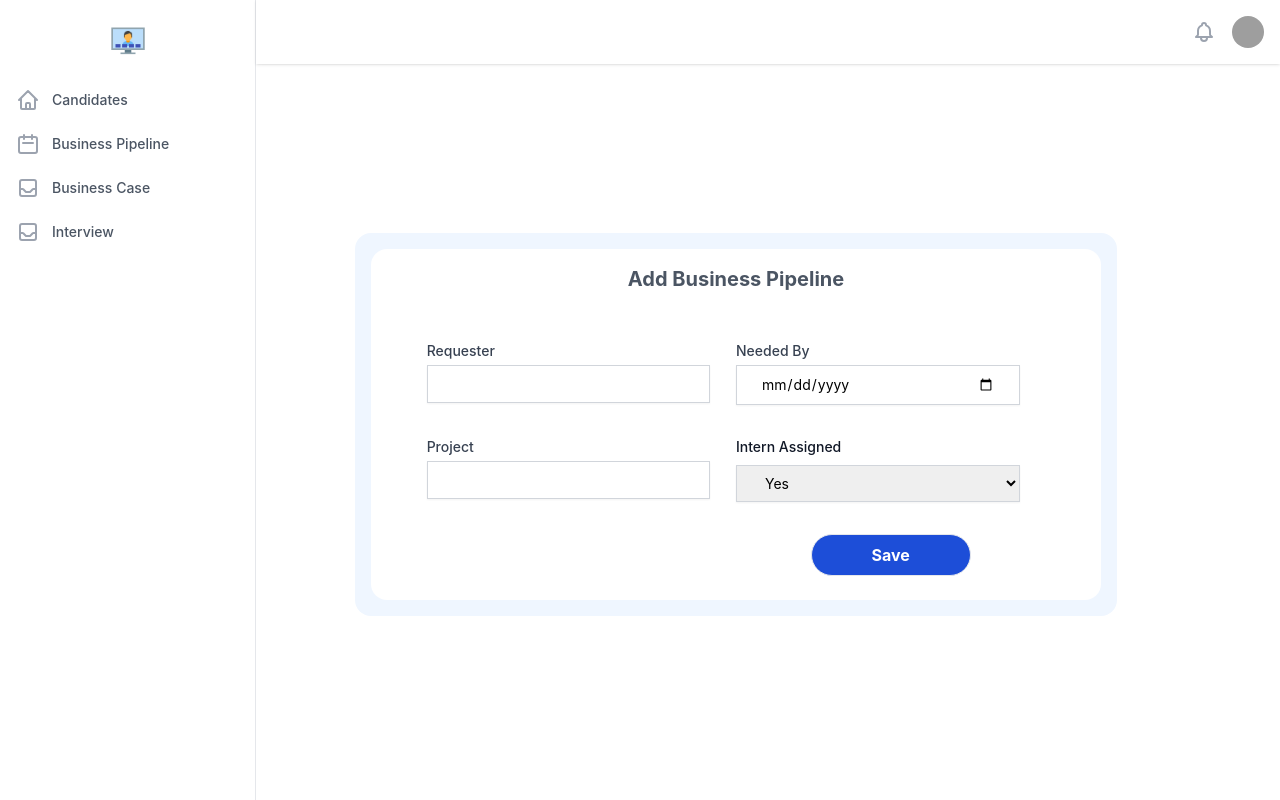
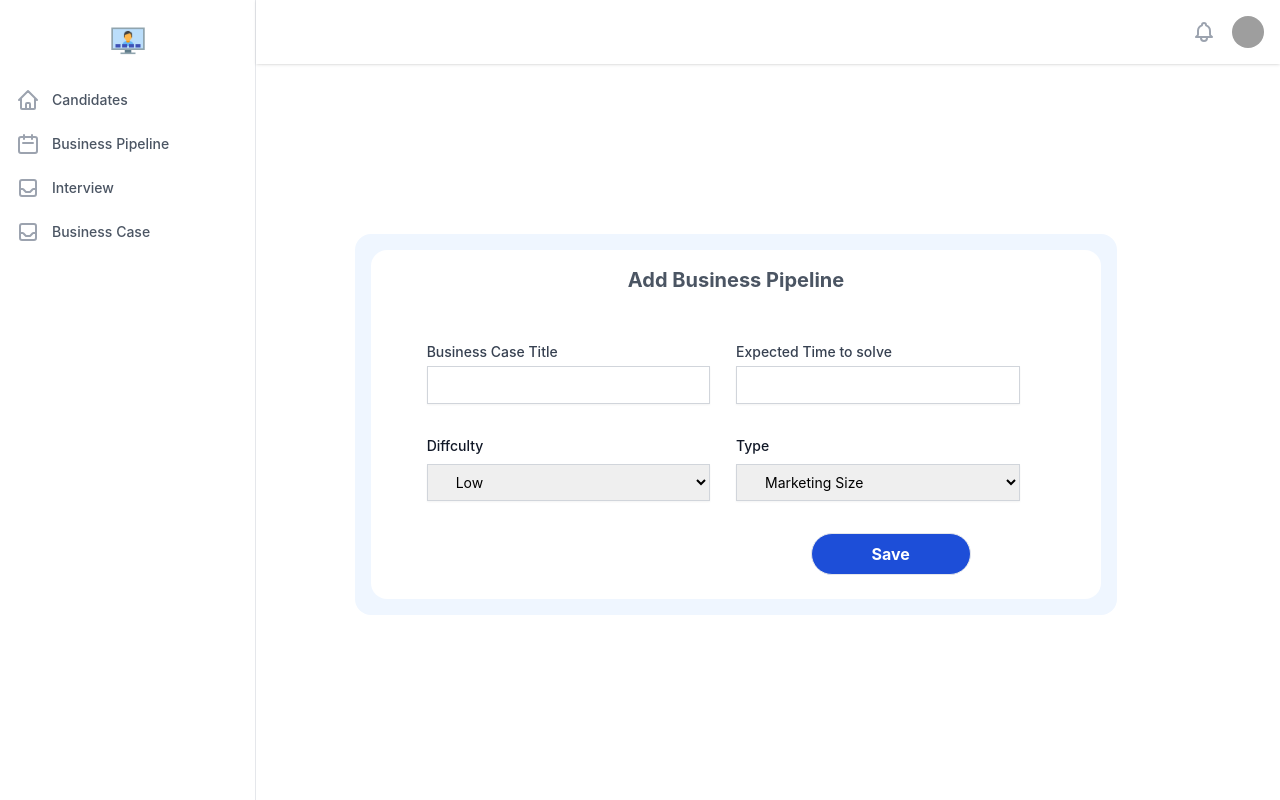
Before and after one commit to Freelancing-Projects87/HR-Management-System, a React (Create React App) app in the folder frontend/: page /businesscaseEdit in a window 1280 px wide. Built offline with nearby package versions, Linux system fonts and the light colour scheme; sample sign-in values are in the browser's storage; grey boxes are pictures that could not be loaded.

Commit message:
business case

```diff
--- a/frontend/src/LayoutAdmin/Dashboard.jsx
+++ b/frontend/src/LayoutAdmin/Dashboard.jsx
@@ -226,7 +226,7 @@ function signOut(){
                     setStyle1(true);
                     setStyle2(false);
                     setStyle3(false);
-                    setStyle4(false)
+                    setStyle4(false);
                     // window.location.href = "/candidates";
                     navigate("/candidates");
                   }}
@@ -254,7 +254,7 @@ function signOut(){
                     setStyle2(true);
                     setStyle1(false);
                     setStyle3(false);
-                    setStyle4(false)
+                    setStyle4(false);
                     navigate("/business");
                   }}
                   className={classNames(
@@ -277,35 +277,10 @@ function signOut(){
                   </span>
                 </p>
                 {/* 3 */}
+
                 <p
                   onClick={() => {
-                    setStyle3(true);
-                    setStyle2(false);
-                    setStyle1(false);
-                    setStyle4(false)
-                    navigate("/businesscase")
-                  }}
-                  className={classNames(
-                    `text-gray-600 ${
-                      style3 ? "bg-purple-600" : ""
-                    }  cursor-pointer`,
-                    "group flex cursor-pointer items-center px-2 py-2 text-sm font-medium rounded-md"
-                  )}
-                >
-                  <InboxIcon
-                    className={classNames(
-                      "text-gray-400 group-hover:text-gray-500",
-                      "mr-3 flex-shrink-0 h-6 w-6"
-                    )}
-                    aria-hidden="true"
-                  />
-                  <span className={`${style3 ? "text-white" : ""}`}>
-                    Business Case
-                  </span>
-                </p>
-                <p
-                  onClick={() => {
-                    setStyle4(true)
+                    setStyle4(true);
                     setStyle3(false);
                     setStyle2(false);
                     setStyle1(false);
@@ -327,6 +302,32 @@ function signOut(){
                   />
                   <span className={`${style4 ? "text-white" : ""}`}>
                     Interview
+                  </span>
+                </p>
+                <p
+                  onClick={() => {
+                    setStyle3(true);
+                    setStyle2(false);
+                    setStyle1(false);
+                    setStyle4(false);
+                    navigate("/businesscase");
+                  }}
+                  className={classNames(
+                    `text-gray-600 ${
+                      style3 ? "bg-purple-600" : ""
+                    }  cursor-pointer`,
+                    "group flex cursor-pointer items-center px-2 py-2 text-sm font-medium rounded-md"
+                  )}
+                >
+                  <InboxIcon
+                    className={classNames(
+                      "text-gray-400 group-hover:text-gray-500",
+                      "mr-3 flex-shrink-0 h-6 w-6"
+                    )}
+                    aria-hidden="true"
+                  />
+                  <span className={`${style3 ? "text-white" : ""}`}>
+                    Business Case
                   </span>
                 </p>
               </nav>
--- a/frontend/src/components/BusinessCase/BusinessCaseAdd.jsx
+++ b/frontend/src/components/BusinessCase/BusinessCaseAdd.jsx
@@ -21,12 +21,12 @@ function BusinessCaseAdd() {
     console.log(data, "data");
 
     axios
-      .post("http://localhost:8000/api/admin/addBusinessline", data)
+      .post("http://localhost:8000/api/admin/addBusinessCase", data)
       .then(res => {
         if (res.status == 200) {
           console.log(res, "hmm");
-          navigate("/business");
-          toast.success("Business Pipeline added successfully..!", {
+          navigate("/businesscase");
+          toast.success("Business Case added successfully..!", {
             position: toast.POSITION.TOP_CENTER,
           });
         }
@@ -55,19 +55,19 @@ function BusinessCaseAdd() {
                       htmlFor="requester"
                       className="block text-sm font-medium text-gray-700"
                     >
-                      Requester
+                      Business Case Title
                     </label>
                     <input
                       type={"text"}
-                      {...register("requester", {required: true})}
-                      aria-invalid={errors.requester ? "true" : "false"}
+                      {...register("bcTitle", {required: true})}
+                      aria-invalid={errors.bcTitle ? "true" : "false"}
                       className={` ${
-                        errors.requester ? " border border-red-500" : ""
+                        errors.bcTitle ? " border border-red-500" : ""
                       } mt-1 px-2 block w-full   sm:w-11/12 sm:px-6 py-2 border   border-gray-300 shadow-sm focus:border-indigo-500 focus:ring-indigo-500 sm:text-sm `}
                     />
-                    {errors.requester?.type === "required" && (
+                    {errors.bcTitle?.type === "required" && (
                       <p role="alert" className="text-red-500">
-                        requester is required
+                        Bc Title is required
                       </p>
                     )}
                   </div>
@@ -76,40 +76,19 @@ function BusinessCaseAdd() {
                       htmlFor="neededby"
                       className="block text-sm font-medium text-gray-700"
                     >
-                      Needed By
+                      Expected Time to solve
                     </label>
                     <input
-                      type={"date"}
-                      {...register("neededBy", {required: true})}
-                      aria-invalid={errors.neededBy ? "true" : "false"}
+                      type={"text"}
+                      {...register("expectedTime", {required: true})}
+                      aria-invalid={errors.expectedTime ? "true" : "false"}
                       className={` ${
-                        errors.neededBy ? " border border-red-500" : ""
+                        errors.expectedTime ? " border border-red-500" : ""
                       } mt-1 px-2 block w-full   sm:w-11/12 sm:px-6 py-2 border   border-gray-300 shadow-sm focus:border-indigo-500 focus:ring-indigo-500 sm:text-sm `}
                     />
-                    {errors.neededBy?.type === "required" && (
+                    {errors.expectedTime?.type === "required" && (
                       <p role="alert" className="text-red-500">
-                        neededBy is required
-                      </p>
-                    )}
-                  </div>
-                  <div className=" pt-4 w-full ">
-                    <label
-                      htmlFor="project"
-                      className="block text-sm font-medium text-gray-700"
-                    >
-                      Project
-                    </label>
-                    <input
-                      type="text"
-                      {...register("project", {required: true})}
-                      aria-invalid={errors.project ? "true" : "false"}
-                      className={` ${
-                        errors.project ? " border border-red-500" : ""
-                      } mt-1 px-2 block w-full   sm:w-11/12 sm:px-6 py-2 border   border-gray-300 shadow-sm focus:border-indigo-500 focus:ring-indigo-500 sm:text-sm `}
-                    />
-                    {errors.project?.type === "required" && (
-                      <p role="alert" className="text-red-500">
-                        project is required
+                        Expected Time is required
                       </p>
                     )}
                   </div>
@@ -118,21 +97,47 @@ function BusinessCaseAdd() {
                       for="small"
                       class="block mb-2 text-sm font-medium text-gray-900 dark:text-white"
                     >
-                      Intern Assigned
+                      Diffculty
                     </label>
                     <select
-                      {...register("internAssigned", {required: true})}
+                      {...register("difficulty", {required: true})}
                       className={` ${
-                        errors.internAssigned ? " border border-red-500" : ""
+                        errors.difficulty ? " border border-red-500" : ""
+                      } mt-1 px-2 block w-full   sm:w-11/12 sm:px-6 py-2 border   border-gray-300 shadow-sm focus:border-indigo-500 focus:ring-indigo-500 sm:text-sm `}
+                    >
+                      {/* <option selected>Slecect</option>   */}
+                      <option value="low" selected>
+                        Low
+                      </option>
+                      <option value="medium">medium</option>
+                      <option value="high">High</option>
+                    </select>
+                    {errors.difficulty?.type === "required" && (
+                      <p role="alert" className="text-red-500">
+                        Difficulty is required
+                      </p>
+                    )}
+                  </div>
+                  <div className=" pt-4 w-full ">
+                    <label
+                      for="small"
+                      class="block mb-2 text-sm font-medium text-gray-900 dark:text-white"
+                    >
+                      Type
+                    </label>
+                    <select
+                      {...register("type", {required: true})}
+                      className={` ${
+                        errors.type ? " border border-red-500" : ""
                       } mt-1 px-2 block w-full   sm:w-11/12 sm:px-6 py-2 border   border-gray-300 shadow-sm focus:border-indigo-500 focus:ring-indigo-500 sm:text-sm `}
                     >
                       {/* <option selected>Assigned </option>   */}
-                      <option value="yes">Yes</option>
-                      <option value="No">No</option>
+                      <option value="Marketing Size" selected>Marketing Size</option>
+                      <option value="Teaser">Teaser</option>
                     </select>
-                    {errors.internAssigned?.type === "required" && (
+                    {errors.type?.type === "required" && (
                       <p role="alert" className="text-red-500">
-                        internAssigned is required
+                        Type is required
                       </p>
                     )}
                   </div>
--- a/frontend/src/components/BusinessCase/BusinessCaseEdit.jsx
+++ b/frontend/src/components/BusinessCase/BusinessCaseEdit.jsx
@@ -17,10 +17,10 @@ function BusinessCaseEdit() {
     watch,
   } = useForm({
     defaultValues: {
-      requester: location.state?.requester,
-      neededBy: location.state?.neededBy.substr(0, 10),
-      internAssigned: location.state?.internAssigned,
-      project: location.state?.project,
+      bcTitle: location.state?.bcTitle,
+      type: location.state?.type,
+      difficulty: location.state?.difficulty,
+      expectedTime: location.state?.expectedTime,
     },
   });
 
@@ -29,13 +29,15 @@ function BusinessCaseEdit() {
   const saveBusiness = data => {
     console.log(data, "data");
     data.id = location.state?._id;
+        console.log(data, "data");
+
     axios
-      .post("http://localhost:8000/api/admin/update_Businessline", data)
+      .post("http://localhost:8000/api/admin/updateBusinessCase", data)
       .then(res => {
         if (res.status == 200) {
           console.log(res, "hmm");
-          navigate("/business");
-          toast.success("Business pipeline edited successfully..!", {
+          navigate("/businesscase");
+          toast.success("Business Case edited successfully..!", {
             position: toast.POSITION.TOP_CENTER,
           });
         }
@@ -46,7 +48,7 @@ function BusinessCaseEdit() {
   };
   useEffect(() => {
     console.log(location.state, "location state");
-  }, []);
+  }, [])
   return (
     <>
       {" "}
@@ -66,19 +68,19 @@ function BusinessCaseEdit() {
                       htmlFor="requester"
                       className="block text-sm font-medium text-gray-700"
                     >
-                      Requester
+                      Business Case Title
                     </label>
                     <input
                       type={"text"}
-                      {...register("requester", {required: true})}
-                      aria-invalid={errors.requester ? "true" : "false"}
+                      {...register("bcTitle", {required: true})}
+                      aria-invalid={errors.bcTitle ? "true" : "false"}
                       className={` ${
-                        errors.requester ? " border border-red-500" : ""
+                        errors.bcTitle ? " border border-red-500" : ""
                       } mt-1 px-2 block w-full   sm:w-11/12 sm:px-6 py-2 border   border-gray-300 shadow-sm focus:border-indigo-500 focus:ring-indigo-500 sm:text-sm `}
                     />
-                    {errors.requester?.type === "required" && (
+                    {errors.bcTitle?.type === "required" && (
                       <p role="alert" className="text-red-500">
-                        requester is required
+                        Bc Title is required
                       </p>
                     )}
                   </div>
@@ -87,40 +89,19 @@ function BusinessCaseEdit() {
                       htmlFor="neededby"
                       className="block text-sm font-medium text-gray-700"
                     >
-                      Needed By
+                      Expected Time to solve
                     </label>
                     <input
-                      type={"date"}
-                      {...register("neededBy", {required: true})}
-                      aria-invalid={errors.neededBy ? "true" : "false"}
+                      type={"text"}
+                      {...register("expectedTime", {required: true})}
+                      aria-invalid={errors.expectedTime ? "true" : "false"}
                       className={` ${
-                        errors.neededBy ? " border border-red-500" : ""
+                        errors.expectedTime ? " border border-red-500" : ""
                       } mt-1 px-2 block w-full   sm:w-11/12 sm:px-6 py-2 border   border-gray-300 shadow-sm focus:border-indigo-500 focus:ring-indigo-500 sm:text-sm `}
                     />
-                    {errors.neededBy?.type === "required" && (
+                    {errors.expectedTime?.type === "required" && (
                       <p role="alert" className="text-red-500">
-                        neededBy is required
-                      </p>
-                    )}
-                  </div>
-                  <div className=" pt-4 w-full ">
-                    <label
-                      htmlFor="project"
-                      className="block text-sm font-medium text-gray-700"
-                    >
-                      Project
-                    </label>
-                    <input
-                      type="text"
-                      {...register("project", {required: true})}
-                      aria-invalid={errors.project ? "true" : "false"}
-                      className={` ${
-                        errors.project ? " border border-red-500" : ""
-                      } mt-1 px-2 block w-full   sm:w-11/12 sm:px-6 py-2 border   border-gray-300 shadow-sm focus:border-indigo-500 focus:ring-indigo-500 sm:text-sm `}
-                    />
-                    {errors.project?.type === "required" && (
-                      <p role="alert" className="text-red-500">
-                        project is required
+                        Expected Time is required
                       </p>
                     )}
                   </div>
@@ -129,21 +110,49 @@ function BusinessCaseEdit() {
                       for="small"
                       class="block mb-2 text-sm font-medium text-gray-900 dark:text-white"
                     >
-                      Intern Assigned
+                      Diffculty
                     </label>
                     <select
-                      {...register("internAssigned", {required: true})}
+                      {...register("difficulty", {required: true})}
                       className={` ${
-                        errors.internAssigned ? " border border-red-500" : ""
+                        errors.difficulty ? " border border-red-500" : ""
+                      } mt-1 px-2 block w-full   sm:w-11/12 sm:px-6 py-2 border   border-gray-300 shadow-sm focus:border-indigo-500 focus:ring-indigo-500 sm:text-sm `}
+                    >
+                      {/* <option selected>Slecect</option>   */}
+                      <option value="low" selected>
+                        Low
+                      </option>
+                      <option value="medium">Medium</option>
+                      <option value="high">High</option>
+                    </select>
+                    {errors.difficulty?.type === "required" && (
+                      <p role="alert" className="text-red-500">
+                        Difficulty is required
+                      </p>
+                    )}
+                  </div>
+                  <div className=" pt-4 w-full ">
+                    <label
+                      for="small"
+                      class="block mb-2 text-sm font-medium text-gray-900 dark:text-white"
+                    >
+                      Type
+                    </label>
+                    <select
+                      {...register("type", {required: true})}
+                      className={` ${
+                        errors.type ? " border border-red-500" : ""
                       } mt-1 px-2 block w-full   sm:w-11/12 sm:px-6 py-2 border   border-gray-300 shadow-sm focus:border-indigo-500 focus:ring-indigo-500 sm:text-sm `}
                     >
                       {/* <option selected>Assigned </option>   */}
-                      <option value="yes">Yes</option>
-                      <option value="No">No</option>
+                      <option value="Marketing Size" selected>
+                        Marketing Size
+                      </option>
+                      <option value="Teaser">Teaser</option>
                     </select>
-                    {errors.internAssigned?.type === "required" && (
+                    {errors.type?.type === "required" && (
                       <p role="alert" className="text-red-500">
-                        internAssigned is required
+                        Type is required
                       </p>
                     )}
                   </div>
--- /dev/null
+++ b/frontend/src/components/Candidates/GradeModel.jsx
@@ -0,0 +1,95 @@
+import React from "react";
+import {Fragment, useRef, useState, useEffect} from "react";
+import {Dialog, Transition} from "@headlessui/react";
+import {CheckIcon} from "@heroicons/react/outline";
+import axios from "axios";
+import {useNavigate} from "react-router-dom";
+
+function GradeModel(props) {
+  const cancelButtonRef = useRef(null);
+  const navigate = useNavigate();
+    let [open, setOpen] = useState(false);
+
+  const deleteCandidate = () => {
+    console.log(props.candidate, "candidate.candidate");
+    // axios
+    //   .post(`http://localhost:8000/api/admin/`, {
+    //     id: props.id,
+    //   })
+    //   .then(res => {
+    //     if (res.status === 200) {
+    //       props.setOpen(false);
+    //       props.getData();
+    //       // console.log(res, "is deleted");
+    //       // navigate(`${navigate(props.to)}`);
+    //     }
+    //   })
+    //   .catch(err => {
+    //     console.error(err);
+    //   });
+  };
+  return (
+    <Transition.Root show={props.open} as={Fragment}>
+      <Dialog
+        as="div"
+        className="fixed z-10 inset-0 overflow-y-auto"
+        initialFocus={cancelButtonRef}
+        onClose={props.setOpen}
+      >
+        <div className="flex items-end justify-center min-h-screen w-full pt-4 px-4 pb-20 text-center sm:block sm:p-0">
+          <Transition.Child
+            as={Fragment}
+            enter="ease-out duration-300"
+            enterFrom="opacity-0"
+            enterTo="opacity-100"
+            leave="ease-in duration-200"
+            leaveFrom="opacity-100"
+            leaveTo="opacity-0"
+          >
+            <Dialog.Overlay className="fixed inset-0 bg-gray-500 bg-opacity-75 transition-opacity" />
+          </Transition.Child>
+
+          {/* This element is to trick the browser into centering the modal contents. */}
+          <span
+            className="hidden sm:inline-block sm:align-middle sm:h-screen"
+            aria-hidden="true"
+          >
+            &#8203;
+          </span>
+          <Transition.Child
+            as={Fragment}
+            enter="ease-out duration-300"
+            enterFrom="opacity-0 translate-y-4 sm:translate-y-0 sm:scale-95"
+            enterTo="opacity-100 translate-y-0 sm:scale-100"
+            leave="ease-in duration-200"
+            leaveFrom="opacity-100 translate-y-0 sm:scale-100"
+            leaveTo="opacity-0 translate-y-4 sm:translate-y-0 sm:scale-95"
+          >
+            <div className="inline-block align-bottom bg-white  relative  rounded-lg px-4  text-left overflow-hidden shadow-xl transform transition-all sm:my-8 sm:align-middle sm:max-w-lg sm:w-full sm:p-6">
+              <div className="p-12">
+
+
+              </div>
+              <div class=" w-full bg-gray-100  px-2 py-2">
+                <div
+                  className="flex w-full justify-between items-center"
+                  onClick={() => {
+                    setOpen(true);
+                  }}
+                >
+                  <div className="question bg-blue-500 rounded-md text-white hover:bg-blue-700  p-2 w-full ">
+                    {/* {quiz.question} */} grade aeihfsdhf sihsdiujfnsdsd
+                  </div>
+                  <button className="bg-blue-500 text-white rounded-md hover:bg-blue-700 ml-4 w-[10%] p-2">
+                    Grade
+                  </button>
+                </div>
+              </div>
+            </div>
+          </Transition.Child>
+        </div>
+      </Dialog>
+    </Transition.Root>
+  );
+}
+export default GradeModel;
```
Also changed, not shown: frontend/src/components/BusinessCase/BusinessCaseTable.jsx (+9 -9 lines), frontend/src/components/Candidates/CandidateView.jsx (+31 -29 lines), frontend/src/components/Candidates/CanidateTable.jsx (+16 -3 lines).
